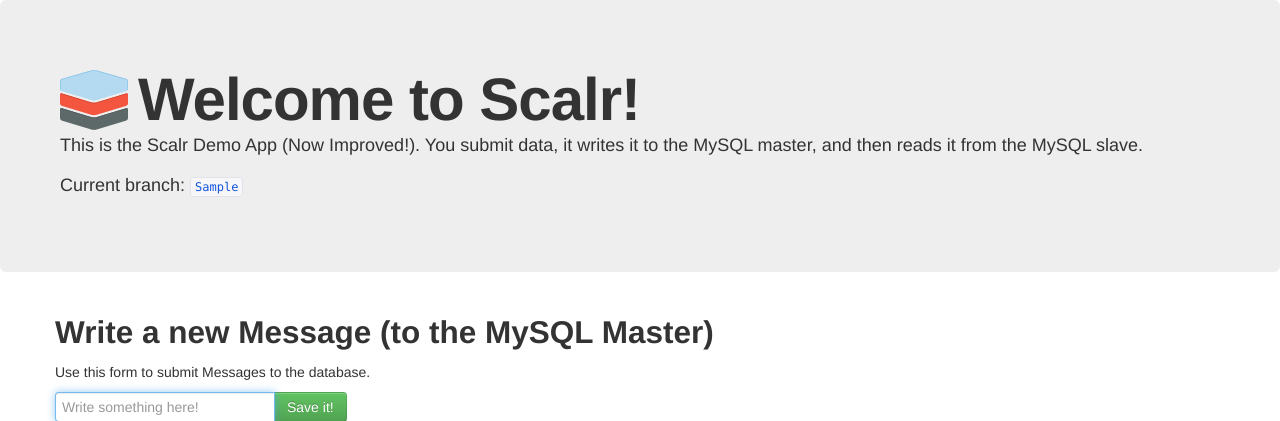
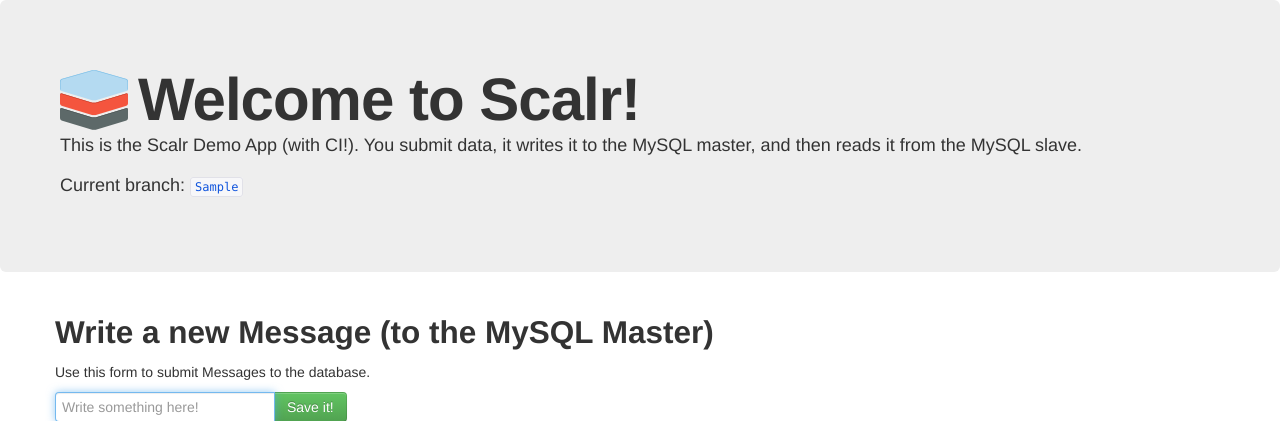
Before and after one commit to zhaming/3-tier-app, a Flask app: template app/scalr/templates/form.html in a window 1280 px wide. Shown: the top 421 px of the page. Run offline with Flask 2, Linux system fonts and the light colour scheme; the template is opened without the code that fills it: most values are stand-ins (such as "Sample title", 1, 10 or a date in 2020); parts of the project's set-up code (start-up, migrations or seed data) failed here and were passed over.

Commit message:
Trigger another build

```diff
--- a/app/scalr/templates/base.html
+++ b/app/scalr/templates/base.html
@@ -12,7 +12,7 @@
         <div class="hero-unit">
            <img src="/static/img/scalr-logo.png" alt="Scalr Logo" class="pull-left"/>
            <h1>Welcome to Scalr!</h1>
-           <p>This is the Scalr Demo App (Now Improved!). You submit data, it writes it to the MySQL master, and then
+           <p>This is the Scalr Demo App (with CI!). You submit data, it writes it to the MySQL master, and then
               reads it from the MySQL slave.</p>
            <p>Current branch: <code>{{ git_branch }}</code></p>
         </div>
```
